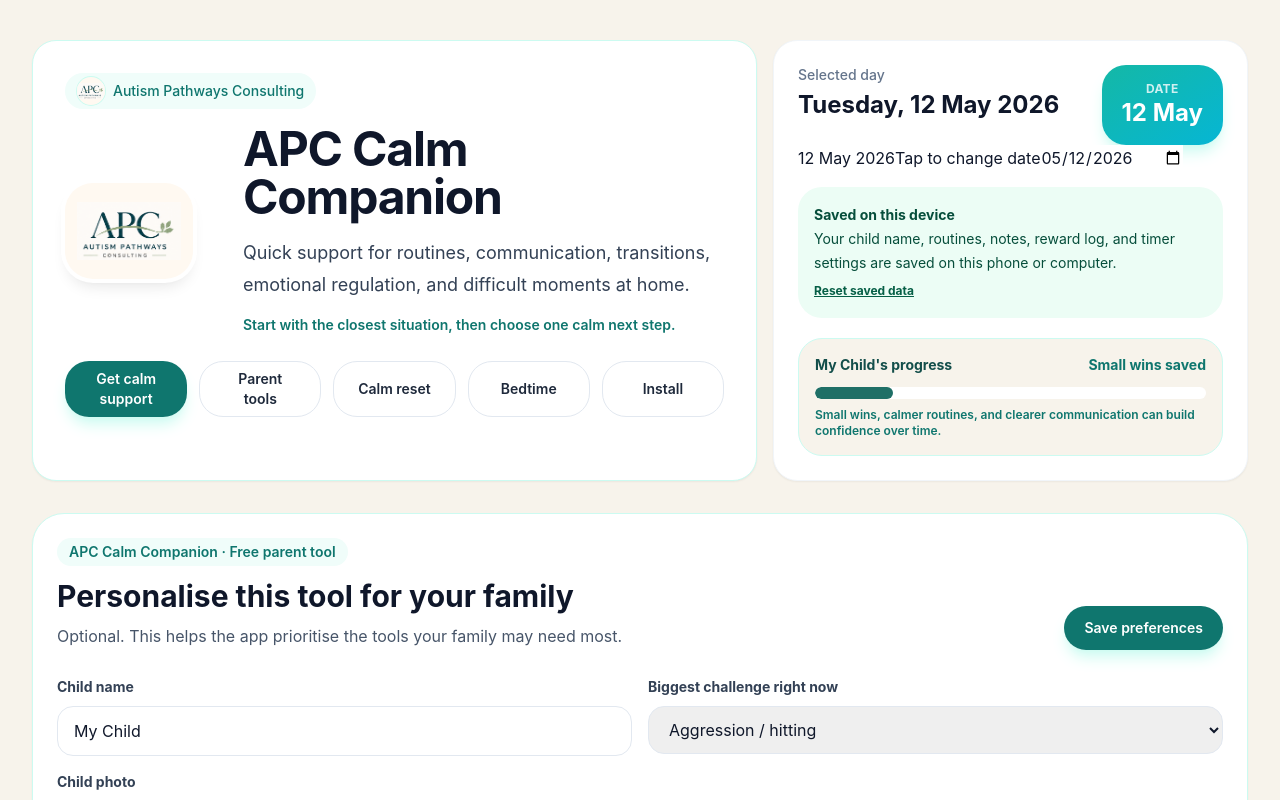
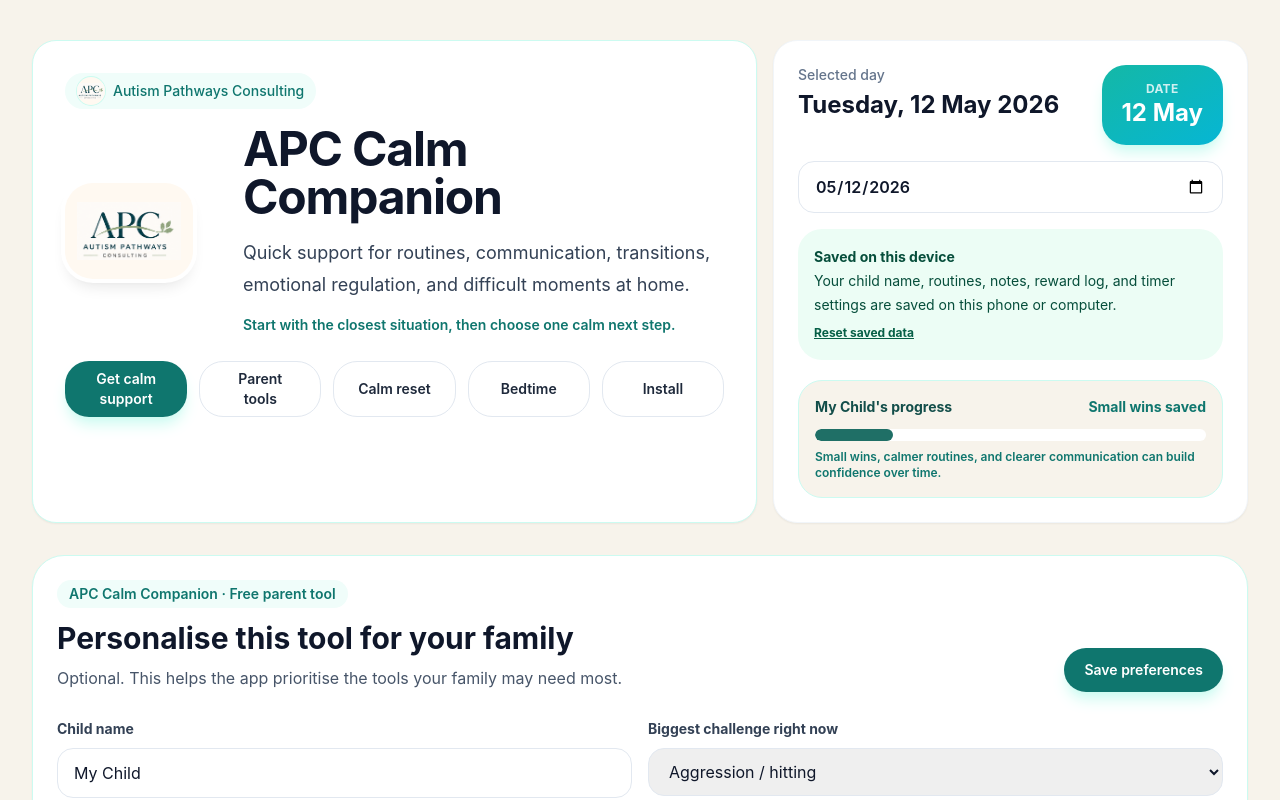
Before and after one commit to autismpathwaysconsulting/apc-calm-companion, a React (Vite) app: page / in a window 1280 px wide. Shown: the top 800 px of the page. Built offline with nearby package versions, Linux system fonts and the light colour scheme.

Commit message:
Revert Calm Companion date picker display

```diff
--- a/src/App.css
+++ b/src/App.css
@@ -183,18 +183,6 @@
   }
 }
 
-/* APC mobile cleanup: keep date input controlled and prevent iOS grey overlay styling */
-.apc-date-input,
-input[type="date"] {
-  -webkit-appearance: none;
-  appearance: none;
-  background: #ffffff !important;
-  color: #0f172a !important;
-  border-radius: 1rem;
-  max-width: 100%;
-  min-width: 0;
-  box-sizing: border-box;
-}
 
 .apc-date-input::-webkit-date-and-time-value {
   text-align: left;
@@ -215,23 +203,6 @@
   }
 }
 
-/* APC exact mobile date fix: custom visible date button, hidden native picker */
-.apc-date-select {
-  position: relative;
-  display: flex;
-  width: 100%;
-  min-height: 58px;
-  flex-direction: column;
-  align-items: center;
-  justify-content: center;
-  gap: 2px;
-  overflow: hidden;
-  border: 1px solid #dbe5ef;
-  border-radius: 1rem;
-  background: #ffffff;
-  box-sizing: border-box;
-  cursor: pointer;
-}
 
 .apc-date-select-main {
   color: #0f172a;
--- a/src/App.jsx
+++ b/src/App.jsx
@@ -7,16 +7,6 @@
 const APC_WEBSITE_URL = "https://autismpathwaysconsulting.com";
 
 
-function formatDisplayDateInput(dateString) {
-  if (!dateString) return "Change date";
-  const date = new Date(`${dateString}T00:00:00`);
-  if (Number.isNaN(date.getTime())) return "Change date";
-  return date.toLocaleDateString("en-GB", {
-    day: "numeric",
-    month: "short",
-    year: "numeric",
-  });
-}
 
 
 function Card({ children, className = "" }) {
@@ -726,17 +716,7 @@
                 </div>
               </div>
 
-              <label className="apc-date-select">
-                <span className="apc-date-select-main">{formatDisplayDateInput(selectedDate)}</span>
-                <span className="apc-date-select-sub">Tap to change date</span>
-                <input
-                  value={selectedDate}
-                  onChange={(event) => setSelectedDate(event.target.value)}
-                  type="date"
-                  className="apc-date-select-native"
-                  aria-label="Select date"
-                />
-              </label>
+              <input value={selectedDate} onChange={(event) => setSelectedDate(event.target.value)} type="date" className="mt-4 w-full rounded-2xl border border-slate-200 px-4 py-3 font-semibold outline-none focus:ring-2 focus:ring-teal-500" />
               <div className="mt-4 rounded-3xl bg-emerald-50 p-4 text-sm leading-6 text-emerald-900">
   <p className="font-bold">{saveMessage}</p>
   <p>Your child name, routines, notes, reward log, and timer settings are saved on this phone or computer.</p>
```
